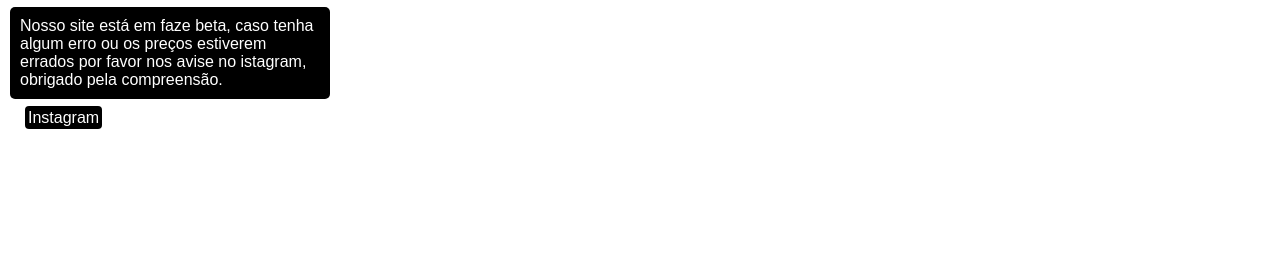
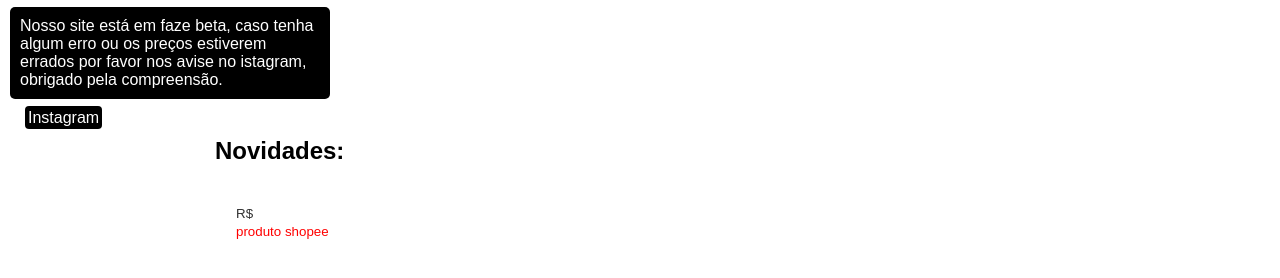
Before and after one commit to GambollGabriel/x-geek, a plain HTML site: page novidades.html in a window 1280 px wide. Shown: the part 128-406 px from the top of the page. Drawn offline with Linux system fonts and the light colour scheme.

Commit message:
tirando as novidades da tecnologia

```diff
--- a/novidades.html
+++ b/novidades.html
@@ -6,6 +6,7 @@
     <meta name="viewport" content="width=device-width, initial-scale=1.0">
     <title>diversão</title>
     <link rel="stylesheet" href="anime.css">
+    <link rel="shortcut icon" href="imagem/logo.jpeg" type="image/x-icon">
 
         <style>
             :root{
@@ -65,6 +66,55 @@
     <div class="instagram">
         <a target="_blank" rel="external" href="https://www.instagram.com/loja_x_geek/">Instagram</a>
     </div>
+    <section>
+            <h2>Novidades:</h2>
+
+            <section>
+
+                    <a target="_blank" rel="external" href="">
+                        <div class="quadrado">
+                            <div class="produto">
+                                <img class="shoppe" src="" alt="">
+                                <P><small>R$</small></P>
+                                <p><small class="shopee">produto shopee</small></p>
+                            </div>
+                        </div>
+                    </a>
+
+            </section>
+    </section>
 
 </body>
 </html>
+
+<!--
+    <a target="_blank" rel="external" href="">
+            <div class="quadrado">
+                <div class="produto">
+                      <img src="" alt="">
+                      <p><small>R$</small></p>
+                      <p><small class="amazon">produto Amazon</small></p>
+                </div>
+            </div>
+        </a>
+
+    <a target="_blank" rel="external" href="">
+        <div class="quadrado">
+            <div class="produto">
+                <img class="shoppe" src="" alt="">
+                <P><small>R$</small></P>
+                <p><small class="aliexpress">produto aliexpress</small></p>
+            </div>
+        </div>
+    </a>
+
+       <a target="_blank" rel="external" href="">
+            <div class="quadrado">
+                <div class="produto">
+                    <img class="shoppe" src="" alt="">
+                    <P><small>R$</small></P>
+                    <p><small class="shopee">produto shopee</small></p>
+                </div>
+            </div>
+        </a>
+-->
```
Also changed, not shown: diversao.html (+3 -2 lines), hentai.html (+1 -1 lines), jogos.html (+1 -0 lines), setup.html (+2 -2 lines).
